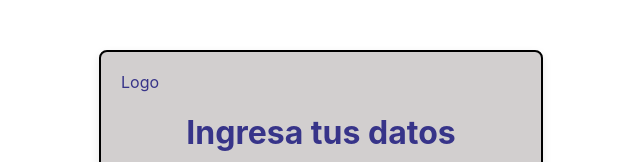
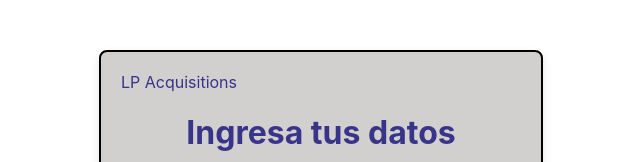
Before and after one commit to Renucopata/DrunkProject, a React (Create React App) app in the folder frontend/client/: page /login in a window 1280 px wide. Shown: the top 162 px of the page, without its empty margins (319-959 px from the left). Built offline with nearby package versions, Linux system fonts and the light colour scheme.

Commit message:
Logo change

```diff
--- a/frontend/client/src/components/Navbar/Navbar.jsx
+++ b/frontend/client/src/components/Navbar/Navbar.jsx
@@ -17,7 +17,7 @@
 
   return (
     <nav className="navbar">
-      <div className="logo">Logo</div>
+      <div className="logo">LP Acquisitions</div>
       <div className="search-bar">
         <form onSubmit={handleSearchSubmit}>
           <input
--- a/frontend/client/src/pages/LoginPage.jsx
+++ b/frontend/client/src/pages/LoginPage.jsx
@@ -37,7 +37,7 @@
 
     return (
         <div className="register-container">
-            <div className="logo">Logo</div> {/* Reemplaza esto por tu logo */}
+            <div className="logo">LP Acquisitions</div> {/* Reemplaza esto por tu logo */}
             <h1>Ingresa tus datos</h1>
             <form onSubmit={handleLogin}>
                 <input
--- a/frontend/client/src/pages/RegisterPage.jsx
+++ b/frontend/client/src/pages/RegisterPage.jsx
@@ -43,7 +43,7 @@
 
   return (
     <div className="register-container">
-      <div className="logo">Logo</div>
+      <div className="logo">LP Acquisitions</div>
       <h1>Ingresa tus datos</h1>
       <form onSubmit={handleRegistration}>
         <div>
```
